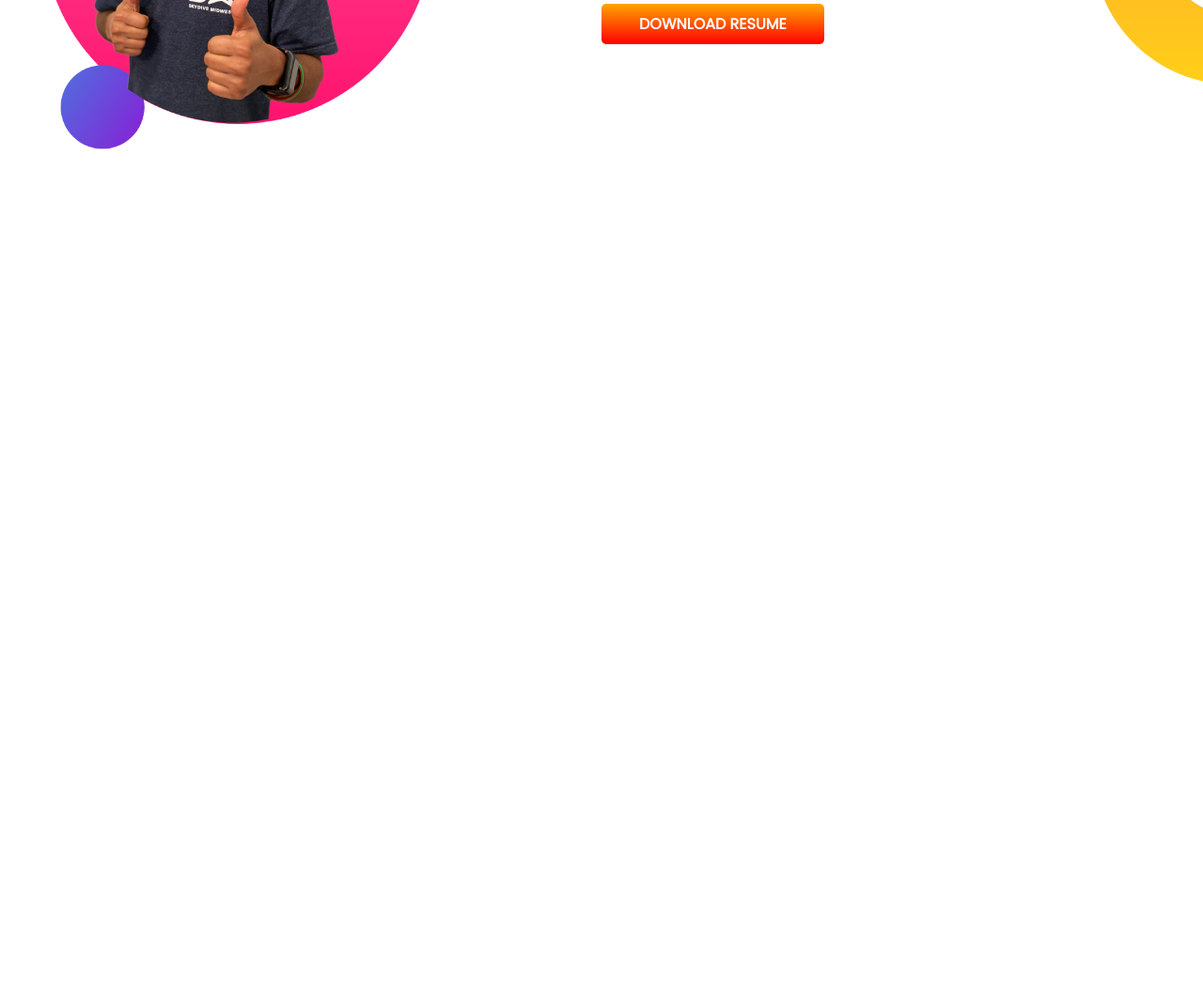
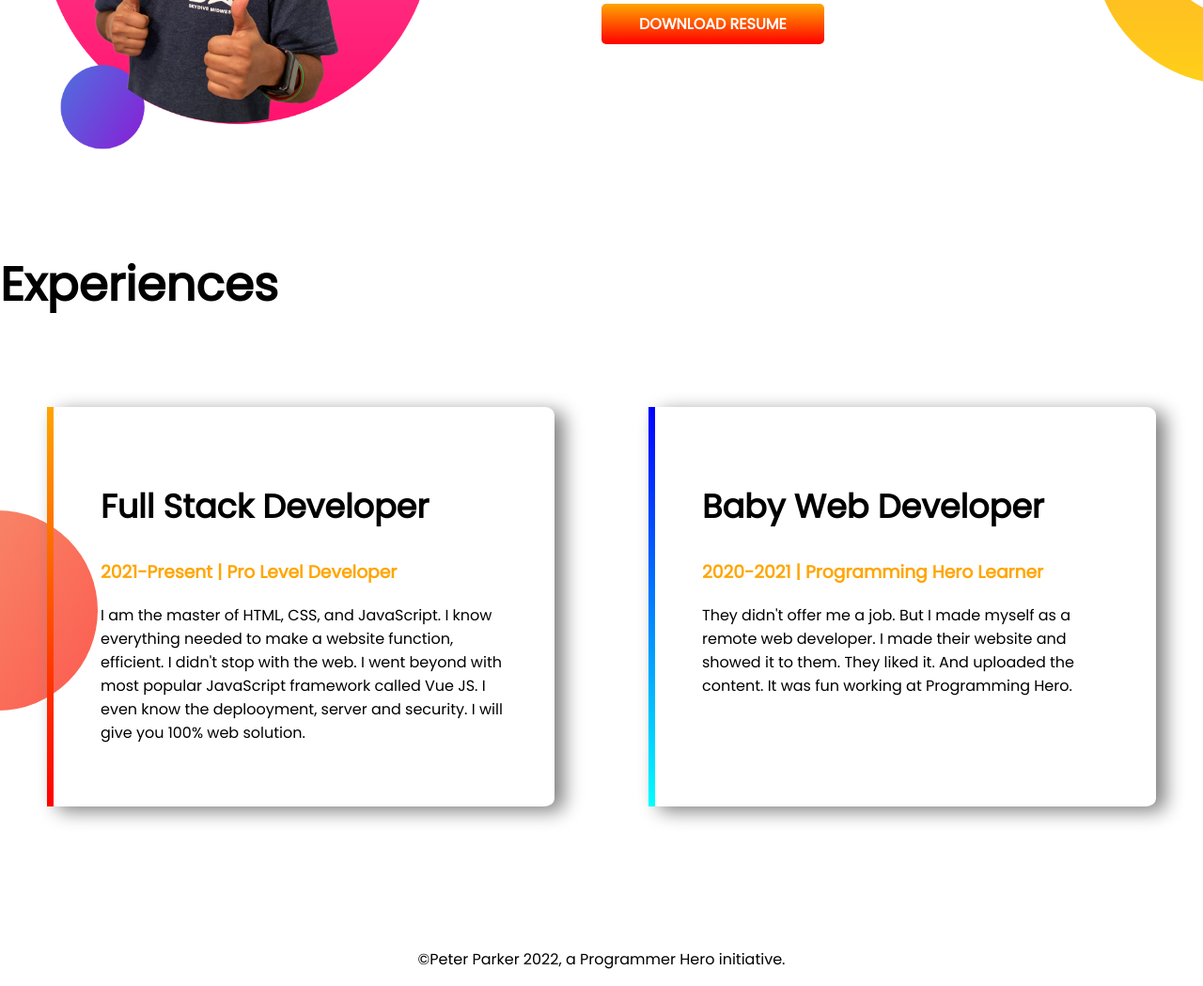
Before and after one commit to israt32/self-web-dev, a plain HTML site: page index.html in a window 1280 px wide. Shown: the part 848-1897 px from the top of the page at 94% size. Before the commit the page ends 1114 px from the top, so only its background shows below. Drawn offline with Linux system fonts and the light colour scheme.

Commit message:
last section

```diff
--- a/index.html
+++ b/index.html
@@ -13,7 +13,7 @@
     <link rel="stylesheet" href="style.css" />
   </head>
   <body>
-    <section class="top-one">
+    <section class="top-one flexible-container">
       <div class="welcome-div">
         <h1>Welcome To</h1>
         <h1><span style="color: orange">Peter Parker</span> World!</h1>
@@ -35,7 +35,7 @@
         <img src="images/jhankar.png" alt="" />
       </div>
     </section>
-    <section class="second-sec">
+    <section class="second-sec flexible-container">
       <div class="dream-div">
         <img src="images/jhankar2.png" alt="Jhankar image" />
       </div>
@@ -55,5 +55,42 @@
         >
       </div>
     </section>
+    <section class="experience">
+      <h1>Experiences</h1>
+      <div class="flexible-container">
+        <div class="half-div" id="full-stack-dev">
+          <h2>Full Stack Developer</h2>
+          <h3>
+            <span style="color: orange"
+              >2021-Present | Pro Level Developer</span
+            >
+          </h3>
+          <p>
+            I am the master of HTML, CSS, and JavaScript. I know everything
+            needed to make a website function, efficient. I didn't stop with the
+            web. I went beyond with most popular JavaScript framework called Vue
+            JS. I even know the deplooyment, server and security. I will give
+            you 100% web solution.
+          </p>
+        </div>
+        <div class="half-div" id="baby-web-dev">
+          <h2>Baby Web Developer</h2>
+          <h3>
+            <span style="color: orange"
+              >2020-2021 | Programming Hero Learner</span
+            >
+          </h3>
+          <p>
+            They didn't offer me a job. But I made myself as a remote web
+            developer. I made their website and showed it to them. They liked
+            it. And uploaded the content. It was fun working at Programming
+            Hero.
+          </p>
+        </div>
+      </div>
+      <footer>
+        <p>©Peter Parker 2022, a Programmer Hero initiative.</p>
+      </footer>
+    </section>
   </body>
 </html>
--- a/style.css
+++ b/style.css
@@ -3,9 +3,8 @@ body{
   margin: 0;
 
 }
-section{
+.flexible-container{
   display: flex;
-
   margin-bottom: 100px;
 }
 h1{
@@ -27,6 +26,7 @@ width: 50%;
   color: white;
 }
 .top-one{
+
   background-image: url(images/top-banner.png);
   background-repeat: no-repeat;
 }
@@ -38,7 +38,40 @@ width: 50%;
 width: 80%;
 }
 .second-sec{
+
   background-image: url(images/dream-bg.png);
   background-repeat: no-repeat;
   background-position: right;
 }
+
+.half-div{
+  width: 50%;
+  box-shadow: 10px 5px 20px gray;
+  padding: 50px;
+  margin: 50px;
+
+  border-radius: 2%;
+
+}
+.experience{
+  background-image: url(images/exp-bg.png);
+  background-repeat: no-repeat;
+  background-position: left;
+
+}
+#baby-web-dev{
+  border-left: 7px solid;
+  border-image: linear-gradient(blue,cyan);
+  border-image-slice: 1;
+}
+#full-stack-dev{
+  border-left: 7px solid;
+  border-image: linear-gradient(orange, red);
+  border-image-slice: 1;
+}
+h2{
+  font-size: 35px;
+}
+footer p{
+  text-align: center;
+}
```
